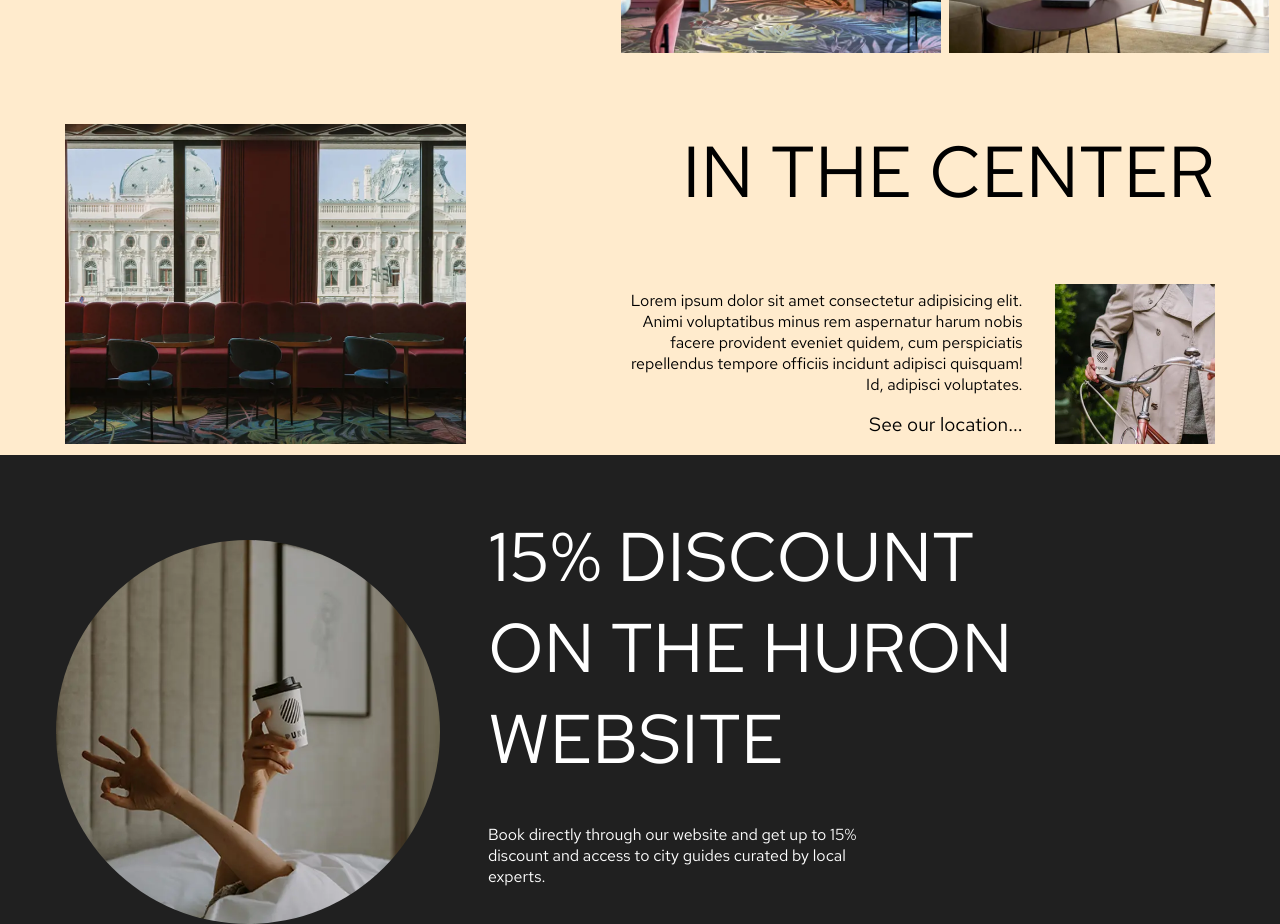
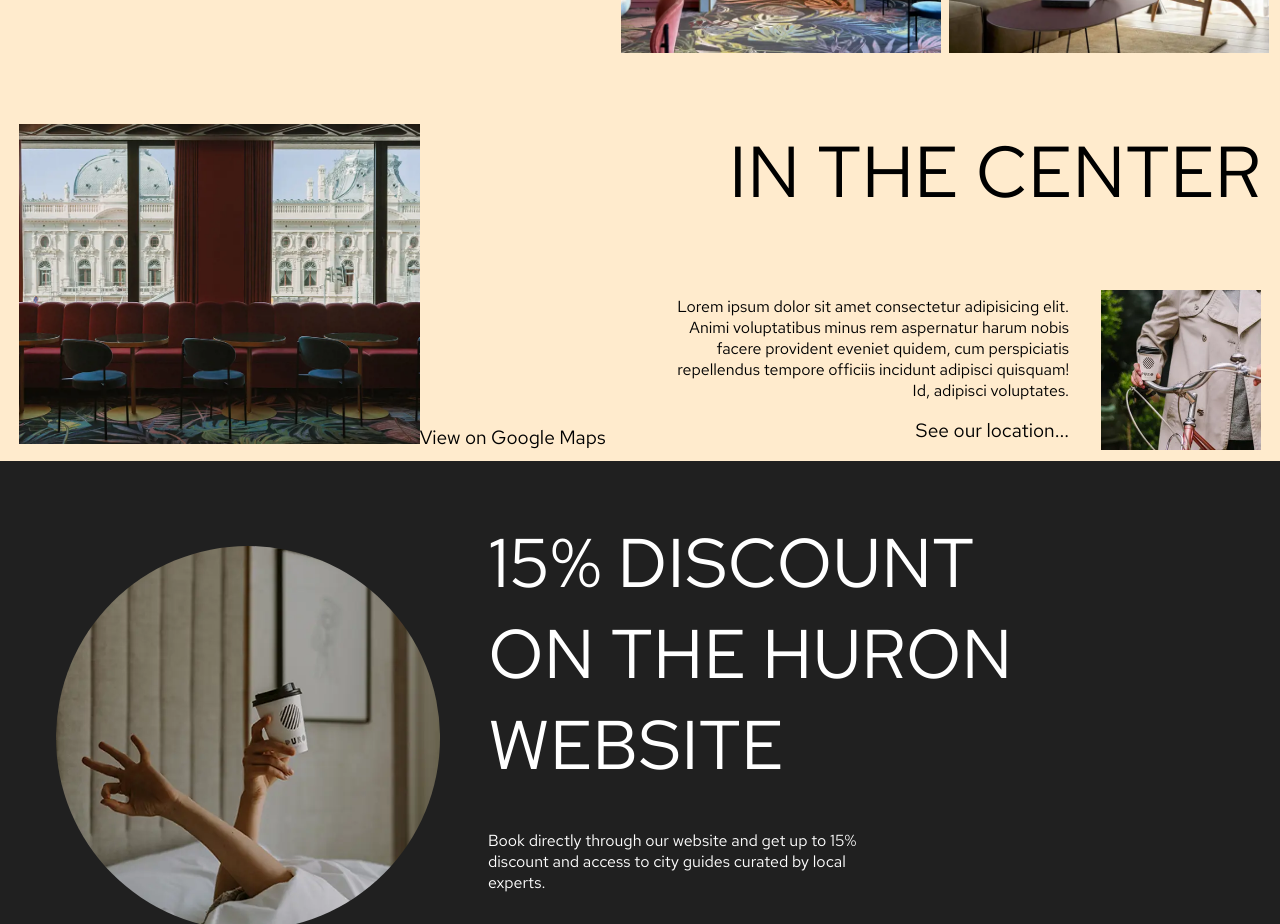
Before and after one commit to kevinqtogitty/hotel-page, a React (Vite) app: page / in a window 1280 px wide. Shown: the part 1300-2224 px from the top of the page. Built offline with nearby package versions, Linux system fonts and the light colour scheme.

Commit message:
Update: added wrapper around image and google maps pseudo link

```diff
--- a/src/page_sections/About.tsx
+++ b/src/page_sections/About.tsx
@@ -5,10 +5,6 @@ import cinema from '../assets/pictures/about/interior_2.webp';
 import lounge from '../assets/pictures/about/interior_3.webp';
 
 import './About.css';
-
-// interface Props {
-//   ref: React.MutableRefObject<undefined>;
-// }
 
 const About = React.forwardRef((props, ref: ForwardedRef<HTMLElement>) => {
   return (
@@ -51,11 +47,14 @@ const About = React.forwardRef((props, ref: ForwardedRef<HTMLElement>) => {
             />
           </div>
         </div>
-        <img
-          className="square-photo couch"
-          src={redCouch}
-          alt="Woman with bike and hotel coffee"
-        />
+        <div className="google-maps-container">
+          <img
+            className="square-photo couch"
+            src={redCouch}
+            alt="Woman with bike and hotel coffee"
+          />
+          <span className="google-maps">View on Google Maps</span>
+        </div>
       </article>
     </section>
   );
```
